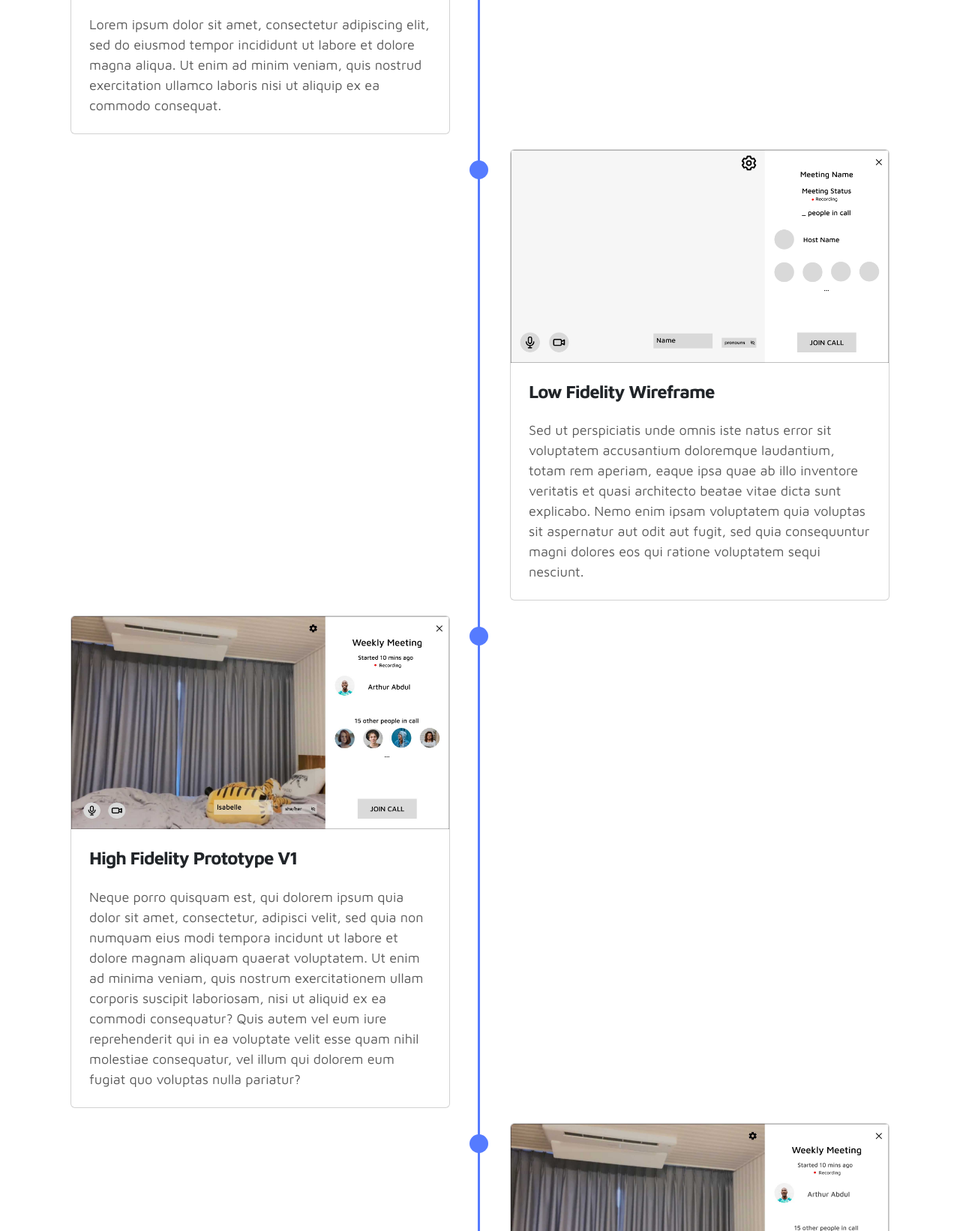
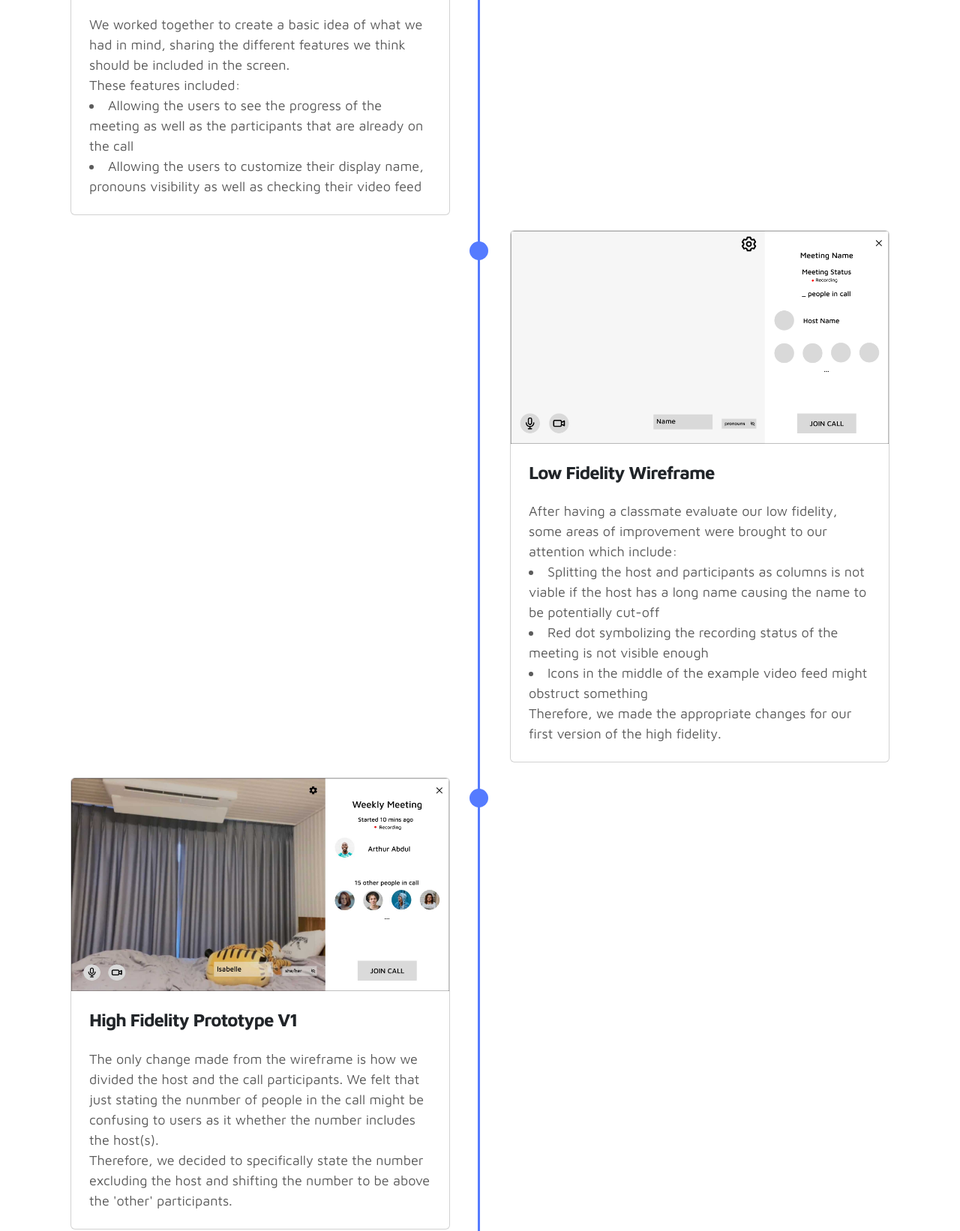
Before and after one commit to YiQingK/yiqingk.github.io, a plain HTML site: page zoompage.html in a window 1280 px wide. Shown: the part 1140-2782 px from the top of the page at 75% size. Drawn offline with nearby package versions, Linux system fonts and the light colour scheme.

Commit message:
added card info

```diff
--- a/zoompage.html
+++ b/zoompage.html
@@ -2,7 +2,7 @@
 <html lang="en">
 <head>
     <meta charset="UTF-8">
-    <title>Work Scheduler Project</title>
+    <title>Zoom Screen Mini Project</title>
     <meta name="viewport" content="width=device-width, initial-scale=1, shrink-to-fit=no">
     <meta name="description" content="">
     <meta name="author" content="">
@@ -61,54 +61,7 @@
         <li class="list-item">Conducted several simple usability testing with classmates to identify possible pain points</li>
     </ul>
 
-    <!-- <div class="timeline">
-        <div class="timeline-wrapper">
-            <div class="timeline-yr">
-                <span>Low Fidelity</span>
-            </div>
-            <div class="timeline-info">
-                <p>Test</p>
-                <img src="img/Zoom-Low-Fidelity-3.jpg" width="50%">
-            </div>
-        </div>
-        <div class="timeline-wrapper">
-            <div class="timeline-yr">
-                <span>Wireframe</span>
-            </div>
-            <div class="timeline-info">
-                <p>Test</p>
-                <img src="img/B&W.png" width="100%">
-            </div>
-        </div>
-        <div class="timeline-wrapper">
-            <div class="timeline-yr">
-                <span>High Fidelity V1</span>
-            </div>
-            <div class="timeline-info">
-                <p>Test</p>
-                <img src="img/Zoom-Page.jpg" width="50%">
-            </div>
-        </div>
-        <div class="timeline-wrapper">
-            <div class="timeline-yr">
-                <span>High Fidelity V2</span>
-            </div>
-            <div class="timeline-info">
-                <p>Test</p>
-                <img src="img/High-1.jpg" width="50%">
-            </div>
-        </div>
-        <div class="timeline-wrapper">
-            <div class="timeline-yr">
-                <span>High Fidelity V3</span>
-            </div>
-            <div class="timeline-info">
-                <p>Test</p>
-                <img src="img/High-2.jpg" width="50%">
-            </div>
-        </div>
-    </div>-->
-        <h3 style="text-align: center; margin-top: 10px">Prototype Timeline</h3>
+    <h3 style="text-align: center; margin-top: 10px">Prototype Timeline</h3>
         <div class="container py-5">
             <div class="main-timeline-2">
                 <div class="timeline-2 left-2">
@@ -117,9 +70,12 @@
                              alt="Responsive image">
                         <div class="card-body p-4">
                             <h4 class="fw-bold mb-4">Low Fidelity Sketch</h4>
-                            <p class="mb-0">Lorem ipsum dolor sit amet, consectetur adipiscing elit, sed do eiusmod tempor
-                                incididunt ut labore et dolore magna aliqua. Ut enim ad minim veniam, quis nostrud exercitation
-                                ullamco laboris nisi ut aliquip ex ea commodo consequat.</p>
+                            <p class="mb-0">We worked together to create a basic idea of what we had in mind, sharing the different features we think should be included in the screen.</p>
+                            <p class="mb-0">These features included:</p>
+                            <ul>
+                                <li class="mb-0 list-item">Allowing the users to see the progress of the meeting as well as the participants that are already on the call</li>
+                                <li class="mb-0 list-item">Allowing the users to customize their display name, pronouns visibility as well as checking their video feed</li>
+                            </ul>
                         </div>
                     </div>
                 </div>
@@ -129,11 +85,13 @@
                              alt="Responsive image">
                         <div class="card-body p-4">
                             <h4 class="fw-bold mb-4">Low Fidelity Wireframe</h4>
-                            <p class="mb-0">Sed ut perspiciatis unde omnis iste natus error sit voluptatem accusantium
-                                doloremque laudantium, totam rem aperiam, eaque ipsa quae ab illo inventore veritatis et quasi
-                                architecto beatae vitae dicta sunt explicabo. Nemo enim ipsam voluptatem quia voluptas sit
-                                aspernatur aut odit aut fugit, sed quia consequuntur magni dolores eos qui ratione voluptatem
-                                sequi nesciunt.</p>
+                            <p class="mb-0">After having a classmate evaluate our low fidelity, some areas of improvement were brought to our attention which include:</p>
+                            <ul>
+                                <li class="mb-0 list-item">Splitting the host and participants as columns is not viable if the host has a long name causing the name to be potentially cut-off</li>
+                                <li class="mb-0 list-item">Red dot symbolizing the recording status of the meeting is not visible enough</li>
+                                <li class="mb-0 list-item">Icons in the middle of the example video feed might obstruct something</li>
+                            </ul>
+                            <p class="mb-0">Therefore, we made the appropriate changes for our first version of the high fidelity.</p>
                         </div>
                     </div>
                 </div>
@@ -143,12 +101,8 @@
                              alt="Responsive image">
                         <div class="card-body p-4">
                             <h4 class="fw-bold mb-4">High Fidelity Prototype V1</h4>
-                            <p class="mb-0">Neque porro quisquam est, qui dolorem ipsum quia dolor sit amet, consectetur,
-                                adipisci velit, sed quia non numquam eius modi tempora incidunt ut labore et dolore magnam
-                                aliquam quaerat voluptatem. Ut enim ad minima veniam, quis nostrum exercitationem ullam corporis
-                                suscipit laboriosam, nisi ut aliquid ex ea commodi consequatur? Quis autem vel eum iure
-                                reprehenderit qui in ea voluptate velit esse quam nihil molestiae consequatur, vel illum qui
-                                dolorem eum fugiat quo voluptas nulla pariatur?</p>
+                            <p class="mb-0">The only change made from the wireframe is how we divided the host and the call participants. We felt that just stating the nunmber of people in the call might be confusing to users as it whether the number includes the host(s).</p>
+                            <p class="mb-0">Therefore, we decided to specifically state the number excluding the host and shifting the number to be above the 'other' participants. </p>
                         </div>
                     </div>
                 </div>
@@ -158,10 +112,7 @@
                              alt="Responsive image">
                         <div class="card-body p-4">
                             <h4 class="fw-bold mb-4">High Fidelity Prototype V2</h4>
-                            <p class="mb-0">At vero eos et accusamus et iusto odio dignissimos ducimus qui blanditiis
-                                praesentium voluptatum deleniti atque corrupti quos dolores et quas molestias excepturi sint
-                                occaecati cupiditate non provident, similique sunt in culpa qui officia deserunt mollitia animi,
-                                id est laborum et dolorum fuga. Et harum quidem rerum facilis est et expedita distinctio.</p>
+                            <p class="mb-0">Other than the aesthetic changes which were to include Zoom colors, we decided to change the toggle of the pronouns to a switch instead of the eye. Users not familiar with its conventions might find it confusing as it whether it is visible or not.</p>
                         </div>
                     </div>
                 </div>
@@ -171,10 +122,12 @@
                              alt="Responsive image">
                         <div class="card-body p-4">
                             <h4 class="fw-bold mb-4">High Fidelity Prototype V3</h4>
-                            <p class="mb-0">Temporibus autem quibusdam et aut officiis debitis aut rerum necessitatibus
-                                saepe eveniet ut et voluptates repudiandae sint et molestiae non recusandae. Itaque earum rerum
-                                hic tenetur a sapiente delectus, ut aut reiciendis voluptatibus maiores alias consequatur aut
-                                perferendis doloribus asperiores repellat.</p>
+                            <p class="mb-0">After receiving a final user testing feedback from another classmate, we made our final changes which included</p>
+                            <ul>
+                                <li class="mb-0 list-item">Adding the word 'Host' before the host name - Making the host more obvious as it was not clear why there was one participant that was separated from the others.</li>
+                                <li class="mb-0 list-item">Adding an underline for 'show more' - Making it more obvious it is clickable</li>
+                                <li class="mb-0 list-item">Changing the color of the settings icon and adding a translucent bar on the top of the video feed - Making the settings icon more obvious</li>
+                            </ul>
                         </div>
                     </div>
                 </div>
@@ -182,10 +135,12 @@
         </div>
 
     <h3>Challenges Faced</h3>
-    <p>Our team struggled a bit on how we can create a comprehensive screen that allows us to address certain issues that we had identified in the initial categorical evaluation.</p>
+    <p>Our team struggled a bit on how we can create a comprehensive screen that allows us to address certain issues that we had identified in the initial categorical evaluation. </p>
+    <p>As this intermediate screen is something completely new, it was not entirely intuitive to the test users as to what it was for. We discovered that showing the initial action of linking on the invite link and being immediately put into the call allowed users to fully understand what this newly created screen is for as well as its purpose.</p>
 
     <h3>Further work on...</h3>
     <p>I believe this could be further worked on by having more usability testing and observing a larger number of responses to the proposed intermediary screen. </p>
+    <p>As this intermediate screen also address when a user is entering a normal call(not a seminar), another version for a seminar setting could also be designed. As seminars have a much larger number of people in call, features like showing the participants may not be necessary.</p>
 
 </div>
 
```
